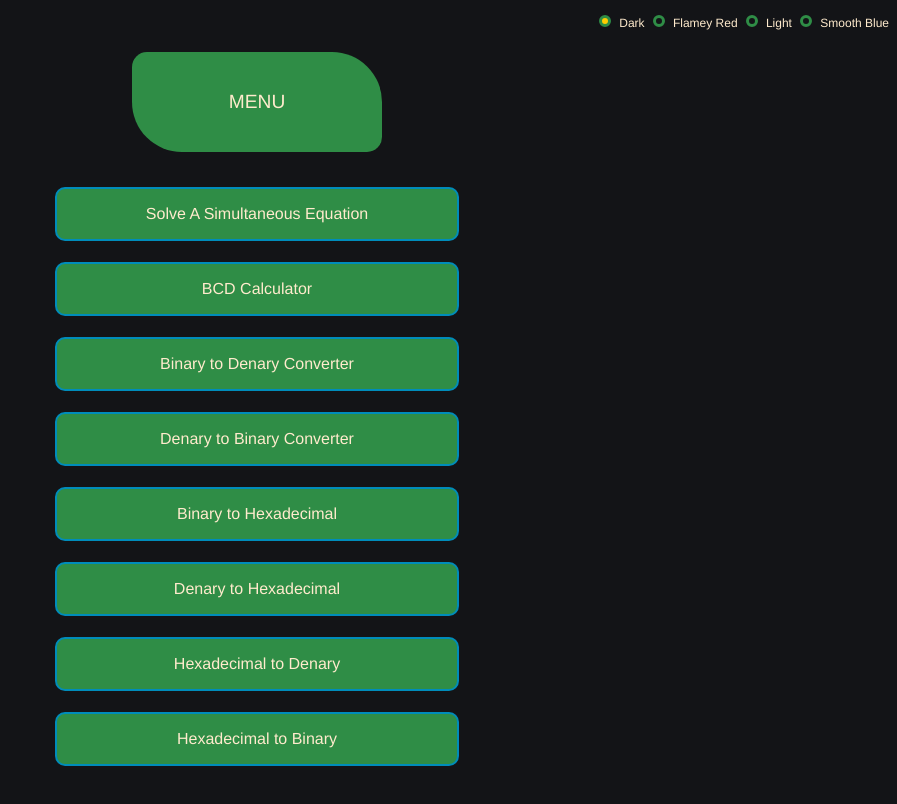
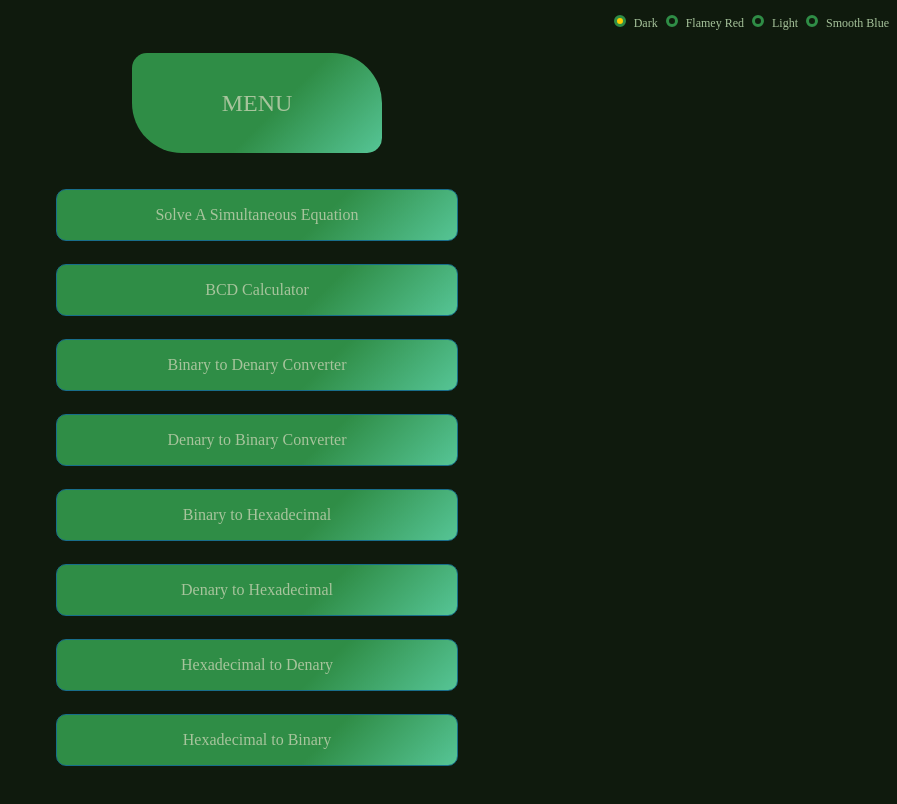
Before and after one commit to ranithu-h/SimultaneousCal, a plain HTML site: page index.html in a window 1280 px wide. Both pictures are taken after a click on the radio button 988 px from the left and 21 px from the top of the page. Shown: the whole page, without its empty margins (383-1280 px from the left). Drawn offline with Linux system fonts and the light colour scheme.

Commit message:
Updated UI

```diff
--- a/script.js
+++ b/script.js
@@ -28,16 +28,16 @@ function updateFormStyles(backgroundColor, textcolor) {
 function applyColorScheme(color) {
     if (color === 'red') {
         body.className = 'red';
-        updateFormStyles('#f04300', 'blanchedalmond');
+        updateFormStyles('#ab4922ff', '#a7c49cff');
     } else if (color === 'blue') {
         body.className = 'blue';
-        updateFormStyles('#8AF6FF', '#131417');
+        updateFormStyles('#d3fafeff', '#0f1a0dff');
     } else if (color === 'dark') {
         body.className = 'dark';
-        updateFormStyles('#131417', 'blanchedalmond');
+        updateFormStyles('#0f1a0dff', '#a7c49cff');
     } else if (color === 'light') {
         body.className = 'light';
-        updateFormStyles('blanchedalmond', '#131417');
+        updateFormStyles('#d2f9c4ff', '#0f1a0dff');
     }
 }
 
--- a/styles.css
+++ b/styles.css
@@ -1,7 +1,6 @@
 body{
-    background-color: #131417;
-    color: blanchedalmond;
-    font-family: "Helvetica", sans-serif;
+    font-family: "Zabal DEMO";
+    font-weight: lighter;
 }
 
 input[type="radio"] {
@@ -32,11 +31,11 @@ input[type="radio"]:checked {
     justify-content: center;
     align-items: center;
     border-radius: 15px 50px;
-    background: #2F8D46;
+    background: linear-gradient(135deg, #2F8D46 57%, #56C596 100%);
     padding: 25px;
     width: 200px;
     height: 50px;
-    font-size: larger;
+    font-size: x-large;
     margin-bottom: 40px;
 }
 
@@ -47,12 +46,11 @@ a{
 .rectangle{
     width: 400px;
     height: 50px;
-    background-color: #2F8D46;
+    background: linear-gradient(135deg, #2F8D46 65%, #56C596 100%);
     border-radius: 10px;
     color: blanchedalmond;
     font-size: medium;
-    border: 2px solid #008cba;
-    transition: background-color 0.3s ease;
+    border: 1px solid #186e8a;
     display: flex;
     justify-content: center;
     align-items: center;
@@ -62,7 +60,7 @@ a{
 }
 
 .rectangle:hover{
-    background-color: #2b7630;
+    background: #2b7630;
 }
 
 .form-container {
@@ -152,5 +150,5 @@ p1{
     align-items: center;
     gap: 75px;
     margin-top: 40px;
-    margin-bottom: 50px;
+    margin-bottom: 100px;
 }
```
